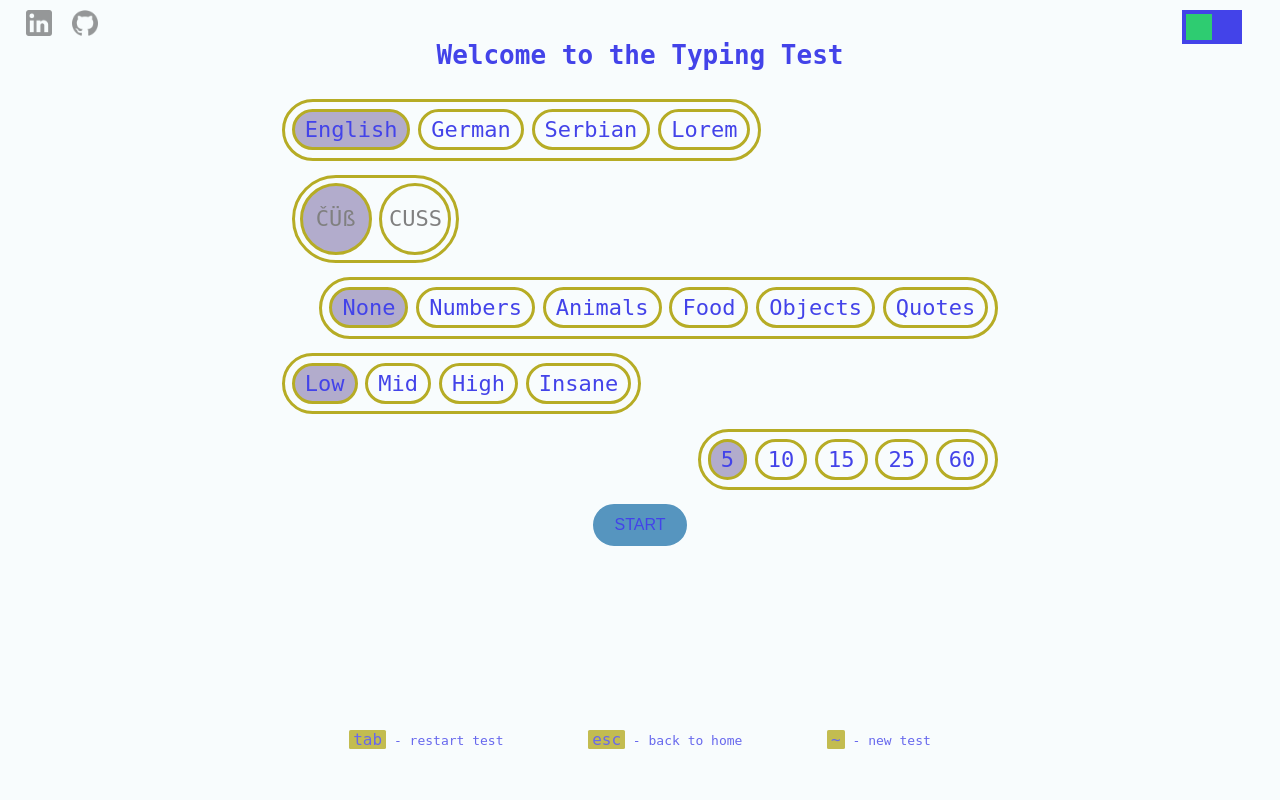
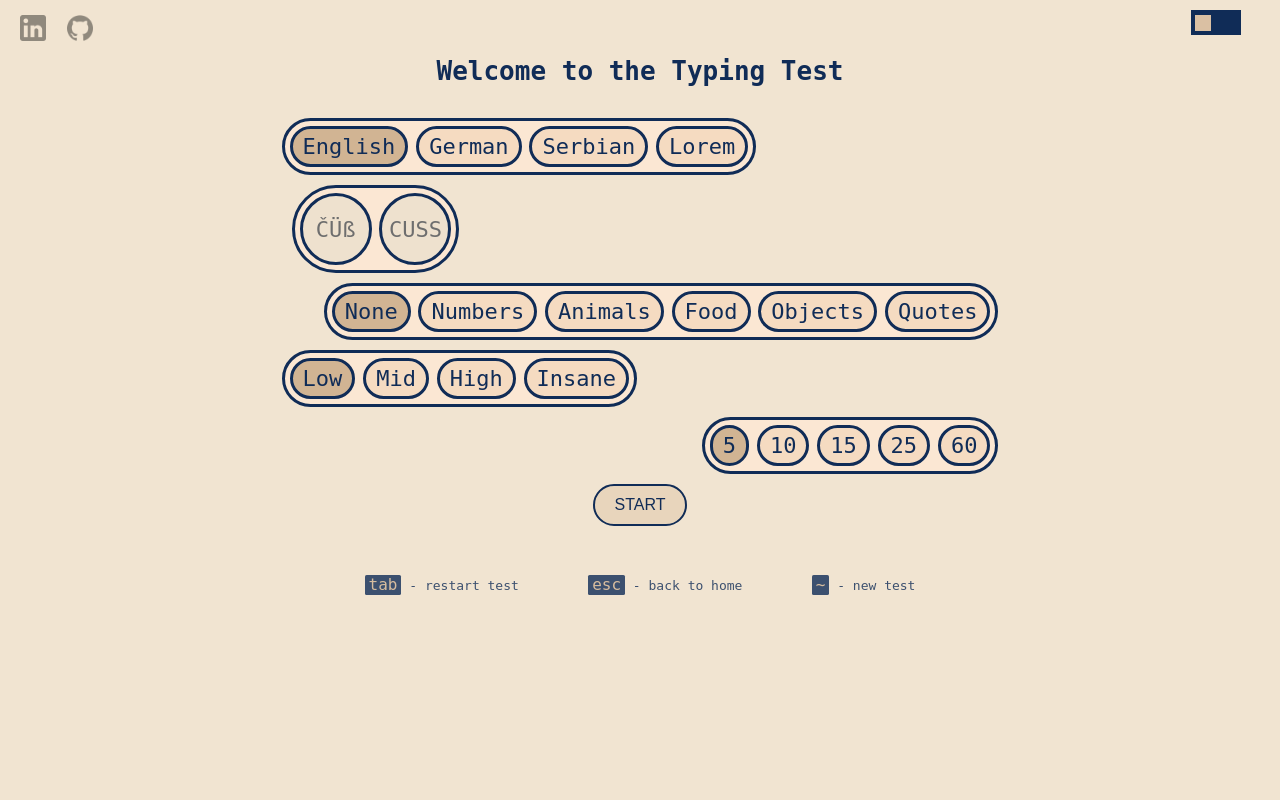
Before and after one commit to jovanovic-djo/just-type, a Django app: page / in a window 1280 px wide. Run offline with Django 5.2, Linux system fonts and the light colour scheme.

Commit message:
minor bug fix and modify design

```diff
--- a/typing_speed_test/app/static/css/styles.css
+++ b/typing_speed_test/app/static/css/styles.css
@@ -1,13 +1,16 @@
-/* ================General================ */
+/* ================THEMES================ */
 :root {
-    --primary-color: #5695bf;
-    --secondary-color: #2ecc71;
-    --background-color: #f8fcfd;
-    --text-color: #4343e9;
-    --border-color: rgb(182, 172, 37);
-    --hover-background: #2585cf;
-    --checked-background: rgb(178, 172, 204);
-    --disabled: rgb(155, 147, 39);
+    --primary-color: #e8d5bc;
+    --secondary-color: #DAC0A3;
+    --background-color: #f1e4d1;
+    --text-color: #102C57;
+    --border-color: #102C57;
+    --hover-background: #EADBC8;
+    --checked-background: #d1b493;
+    --disabled: #eee1ce;
+    --disabled-text: #6e6e6e;
+    --wrapper: #fbe7d3;
+    --default-button: #f5dbc1;
 
     --font-family: monospace;
     --font-size-base: 16px;
@@ -17,20 +20,25 @@
 }
 
 .theme-dark {
-    --primary-color: #1abc9c;
-    --secondary-color: #1599b7;
-    --background-color: #34495e;
+    --primary-color: #008170;
+    --secondary-color: #005B41;
+    --background-color: #232D3F;
     --text-color: #ecf0f1;
-    --border-color: #b6ac25;
-    --hover-background: #DDD;
-    --checked-background: rgb(65, 91, 236);
-    --disabled: rgb(182, 172, 37);
+    --border-color: #0F0F0F;
+    --hover-background: #008170;
+    --checked-background: #005B41;
+    --disabled: #313e56;
+    --disabled-text: #808f87;
+    --wrapper: #1d2534;
+    --default-button: #19202d;
 }
 
+
+/* +++++++++++++ GENERAL ++++++++++++++++++++++ */
 body {
     font-family: var(--font-family);
     margin: 0;
-    padding-top: 30px;
+    padding-top: 3%;
     padding-left: 10%;
     padding-right: 10%;
     display: flex;
@@ -42,16 +50,18 @@ body {
     user-select: none;
 }
 
-h1 {
-    font-size: font-size-large;
-    margin-top: 10px;
-    margin-bottom: 10px;
+
+title {
+    font-size: var(--font-size-medium);
+    margin-top: 30px;
+    margin-bottom: 30px;
     align-items: center;
 }
 
 form {
     width: 70%;
     margin-top: 5px;
+    flex: 1;
 }
 
 /* **************** HEADER **************************************** */
@@ -59,17 +69,18 @@ form {
     display: flex;
     justify-content: flex-start;
     align-items: center;
-    padding: 10px;
-    position: absolute;
+    padding: 15px;
+    position: fixed;
     top: 0;
     left: 0;
     width: 95%;
-    padding-left: 2%;
+    padding-left: 20px;
+    margin-bottom: 10px;
 }
 
 .social-media {
     display: flex;
-    gap: 20px;
+    gap: 40%;
 }
 
 .social-item a img {
@@ -85,8 +97,8 @@ form {
 .wrapper-right, .wrapper-left {
     border-radius: 50px;
     border: 3px solid var(--border-color);
-    margin: 2%;
-    padding: 1%;
+    margin: 10px;
+    padding: 5px;
     width: fit-content;
 }
 
@@ -99,8 +111,8 @@ form {
 .switch {
     position: relative;
     display: inline-block;
-    width: 60px;
-    height: 34px;
+    width: 50px;
+    height: 25px;
 }
 
 .switch input {
@@ -116,14 +128,14 @@ form {
     right: 0;
     bottom: 0;
     background-color: var(--text-color);
-    transition: .4s;
+    cursor: pointer;
 }
 
 .slider:before {
     position: absolute;
     content: "";
-    height: 26px;
-    width: 26px;
+    height: 16px;
+    width: 16px;
     left: 4px;
     bottom: 4px;
     background-color: var(--secondary-color);
@@ -138,24 +150,18 @@ input:checked + .slider:before {
     transform: translateX(26px);
 }
 
-.slider.round {
-    border-radius: 34px;
-}
-
-.slider.round:before {
-    border-radius: 50%;
-}
-
 /* ================Home page================ */
 
 .wrapper-right {
     margin-left: auto;
     margin-right: 0;
+    background-color: var(--wrapper);
 }
 
 .wrapper-left {
     margin-left: 0;
     margin-right: auto;
+    background-color: var(--wrapper);
 }
 
 /* ACCENT CHOICE WRAPPER */
@@ -192,6 +199,7 @@ input:checked + .slider:before {
     margin: 10px;
     padding: 5px;
     width: fit-content;
+    background-color: var(--wrapper);
 }
 
 .switch-wrap {
@@ -202,6 +210,7 @@ input:checked + .slider:before {
     width: auto;
     line-height: 25px;
     text-align: center;
+    background-color: var(--wrapper);
 }
 
 /* **** CHOICE ****** */
@@ -218,6 +227,7 @@ input:checked + .slider:before {
     border: 3px solid var(--border-color);
     padding: 5px 10px;
     cursor: pointer;
+    background-color: var(--default-button);
 }
 
 .choice input[type="radio"] {
@@ -255,12 +272,11 @@ input[type="radio"]:disabled + label {
 .start-test {
     background-color: var(--primary-color);
     color: var(--text-color);
-    border: 2px solid var(--primary-color);
+    border: 2px solid var(--border-color);
     border-radius: 25px;
     padding: 10px 20px;
     font-size: 16px;
     cursor: pointer;
-    transition: background-color 0.3s, color 0.3s;
     width: auto;
     text-align: center;
     align-items: center;
@@ -361,17 +377,19 @@ input[type="radio"]:disabled + label {
 .instruction-container {
     width: 100%;
     text-align: center;
-    position: fixed;
+    opacity: 0.8;
+    position: relative;
+    width: 100%;
     bottom: 0;
-    margin-bottom: 4%;
-    opacity: 0.8;
+    left: 0;
+    margin-top: 2%;
 }
 item {
     margin-left: 3%;
     margin-right: 3%;
 }
 key {
-    color: var(--bg-color);
+    color: var(--checked-background);
     background-color: var(--border-color);
     margin: 0;
     padding: 4px;
--- a/typing_speed_test/app/static/js/scripts.js
+++ b/typing_speed_test/app/static/js/scripts.js
@@ -14,6 +14,12 @@ document.addEventListener("DOMContentLoaded", () => {
     function toggleRadios(radioGroup, shouldDisable) {
         radioGroup.forEach(radio => {
             radio.disabled = shouldDisable;
+        });
+    }
+
+    function enableRadios(radioGroup, shouldEnable) {
+        radioGroup.forEach(radio => {
+            radio.disabled = !shouldEnable;
         });
     }
 
@@ -34,6 +40,8 @@ document.addEventListener("DOMContentLoaded", () => {
         toggleRadios(modeValueRadios, isQuotesChecked)
 
         toggleRadios(languageRadios, isNumbersChecked)
+
+        toggleRadios(modeValueRadios, isLoremChecked)
     }
 
     languageChoice.addEventListener('change', handleRadioChange);
--- a/typing_speed_test/app/utils.py
+++ b/typing_speed_test/app/utils.py
@@ -20,8 +20,10 @@ def load_words(language, accent, topic, complexity, mode_value):
         random.shuffle(words)
         if topic == "quotes":
             words = words[:1]
+        elif language == "lorem":
+            words = words[:mode_value]
         else:
-            words = words[:mode_value]
+            words = words[:int(mode_value)]
 
     if accent == "off":
         accent_map = {
```
Also changed, not shown: other parts of typing_speed_test/app/static/css/styles.css (+18 -9 lines).
